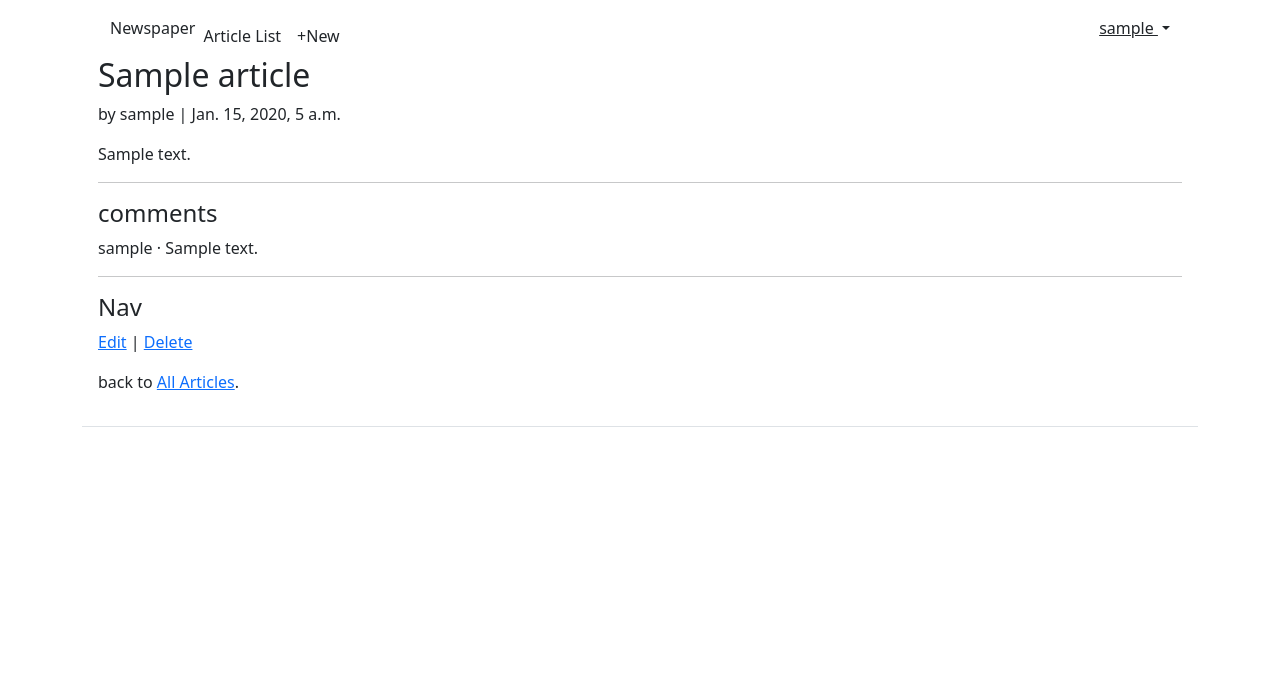
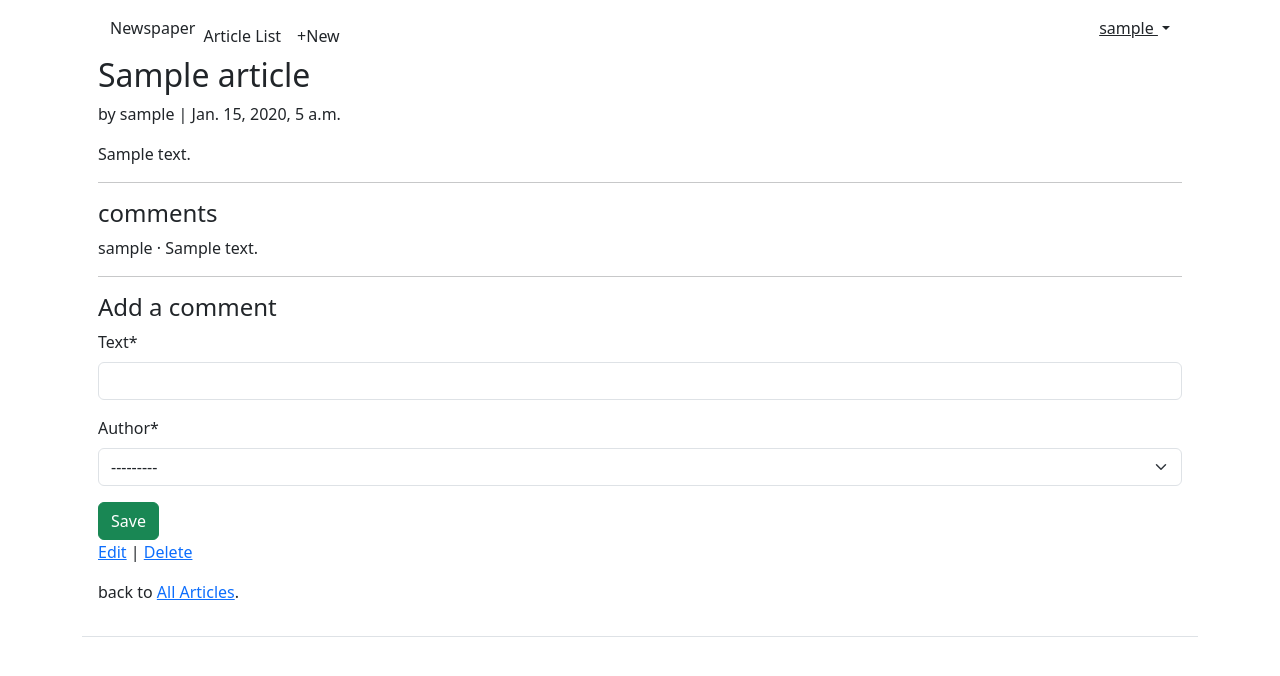
Before and after one commit to xValmearx/sample-article-with-comments, a Django app: page /articles/1 in a window 1280 px wide. Shown: the top 676 px of the page. Run offline with Django 4.2, Linux system fonts and the light colour scheme; a user stored in the database is signed in; tables that the repository leaves empty hold one stand-in row (values such as "Sample post"); some libraries are stand-ins or nearby versions.

Commit message:
created comment functionality to the project, can now leave comments on peoples post

```diff
--- /dev/null
+++ b/articles/forms.py
@@ -0,0 +1,11 @@
+from django import forms
+
+from .models import Comment
+
+
+class CommentForm(forms.ModelForm):
+    """Comment Form"""
+
+    class Meta:
+        model = Comment
+        fields = ("text", "author")
--- a/articles/views.py
+++ b/articles/views.py
@@ -2,9 +2,19 @@
     LoginRequiredMixin,
     UserPassesTestMixin,
 )
-from django.views.generic import ListView, DetailView, UpdateView, DeleteView, CreateView
+from django.http import HttpResponse
 
-from django.urls import reverse_lazy
+from django.views.generic import ListView, DetailView, UpdateView, DeleteView, FormView
+
+from django.views.generic.detail import SingleObjectMixin
+
+from django.urls import reverse_lazy, reverse
+
+from django.views.generic.edit import CreateView, UpdateView, DeleteView
+
+from django.views import View
+
+from .forms import CommentForm
 
 from .models import Article
 
@@ -18,11 +28,55 @@
     template_name = "article_list.html"
 
 
-class ArticleDetailView(LoginRequiredMixin, DetailView):
+class ArticleDetailView(LoginRequiredMixin, View):
     """Article Detial View"""
+
+    def get(self, request, *args, **kwargs):
+        """Get Request"""
+        view = CommentGet.as_view()
+        return view(request, *args, **kwargs)
+
+    def post(self, request, *args, **kwargs):
+        """Post Request"""
+        view = CommentPost.as_view()
+        return view(request, *args, **kwargs)
+
+
+class CommentGet(LoginRequiredMixin, DetailView):
+    """Article Detial View / Add Comment Form"""
 
     model = Article
     template_name = "article_detail.html"
+
+    def get_context_data(self, **kwargs):
+        """Get contex data"""
+        context = super().get_context_data(**kwargs)
+        context["form"] = CommentForm()
+        return context
+
+
+class CommentPost(SingleObjectMixin, FormView):
+    """Comment Post"""
+
+    model = Article
+    form_class = CommentForm
+    template_name = "article_detail.html"
+
+    def post(self, request, *args, **kwargs):
+        """handle post request"""
+        self.object = self.get_object()
+        return super().post(request, *args, **kwargs)
+
+    def form_valid(self, form):
+
+        comment = form.save(commit=False)
+        comment.article = self.object
+        comment.save()
+        return super().form_valid(form)
+
+    def get_success_url(self):
+        article = self.get_object()
+        return reverse("article_detail", kwargs={"pk": article.pk})
 
 
 class ArticleCreateView(LoginRequiredMixin, CreateView):
--- a/templates/article_detail.html
+++ b/templates/article_detail.html
@@ -1,4 +1,7 @@
 {% extends "base.html" %}
+{% load crispy_forms_tags %}
+
+
 
 {% block title %}Detial{% endblock title %}
 
@@ -15,8 +18,15 @@
     <p>{{comment.author}} &middot; {{comment.text}}</p>
   {% endfor %}
 <hr>
+
+<h4>Add a comment</h4>
+<form action = "" method = "POST">
+  {% csrf_token %}
+  {{form|crispy}}
+  <button class = "btn btn-success ml-2" type = "submit">Save</button>
+</form>
+
   {% if article.author == user %}
-  <h4>Nav</h4>
     <p>
       <a href = {% url "article_edit" article.pk%}>Edit</a> |
       <a href = {% url "article_delete" article.pk%}>Delete</a>
```
